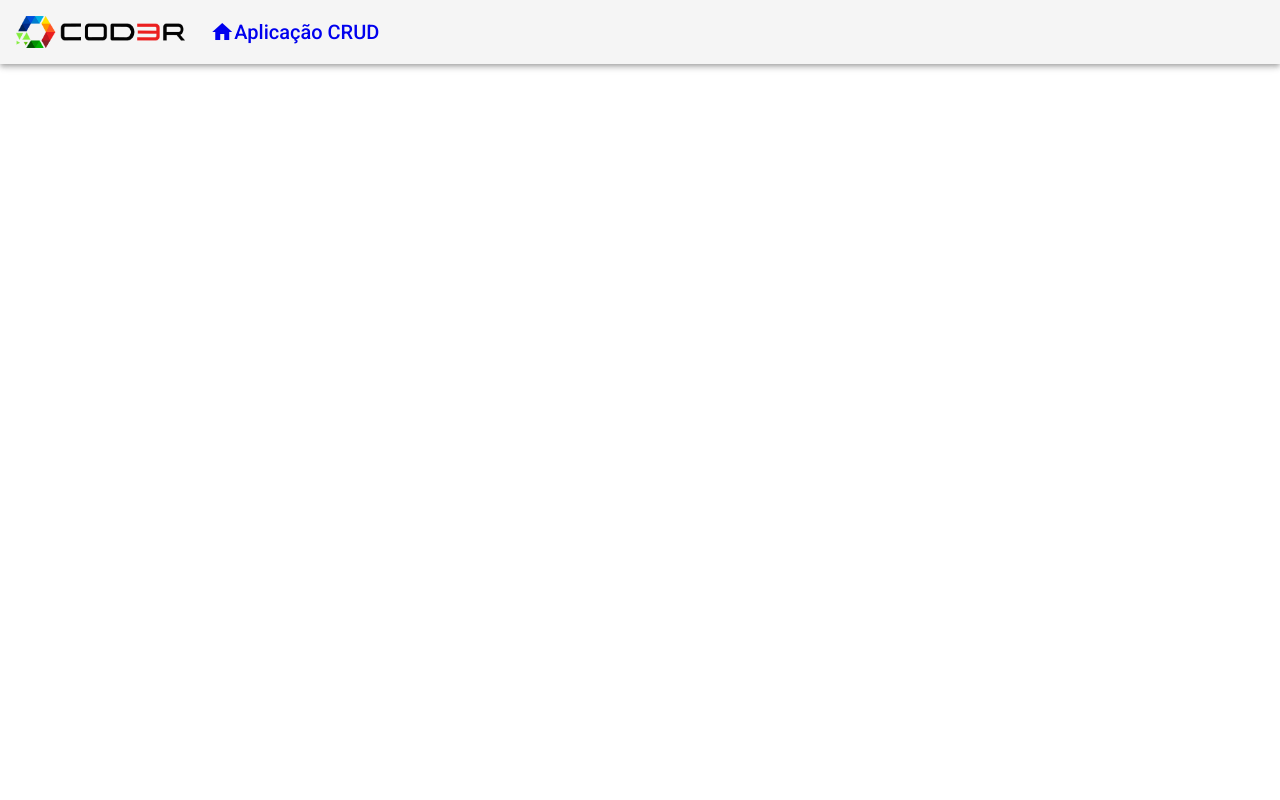
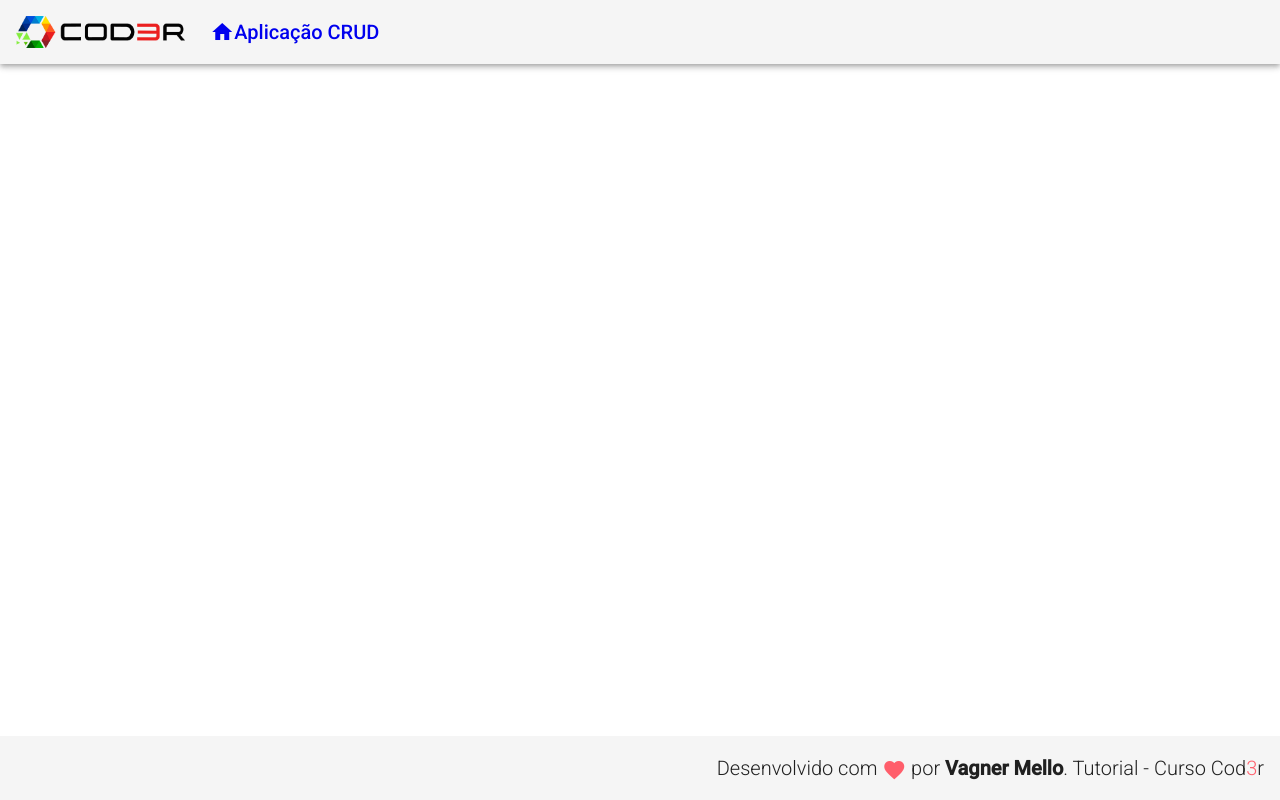
Before and after one commit to vagnerjsmello/Angular9-CRUD, an Angular app in the folder frontend/: page / in a window 1280 px wide. Built offline with nearby package versions, Linux system fonts and the light colour scheme.

Commit message:
Add Footer component

```diff
--- a/frontend/src/app/app.component.html
+++ b/frontend/src/app/app.component.html
@@ -1 +1,2 @@
 <app-header></app-header>
+<app-footer></app-footer>
--- /dev/null
+++ b/frontend/src/app/components/templates/footer/footer.component.css
@@ -0,0 +1,11 @@
+.footer{
+    position: fixed;
+    bottom: 0;
+    display: flex;
+    justify-content: flex-end;
+}
+
+.footer > span {
+    font-weight: 300;
+    font-size: 1.1rm;
+}
--- /dev/null
+++ b/frontend/src/app/components/templates/footer/footer.component.html
@@ -0,0 +1,7 @@
+<mat-toolbar class="footer">
+    <span>
+        Desenvolvido com
+        <i class="material-icons red v-middle">favorite</i>
+        por <strong>Vagner Mello</strong>. Tutorial - Curso Cod<span class="red">3</span>r
+    </span>
+</mat-toolbar>
--- /dev/null
+++ b/frontend/src/app/components/templates/footer/footer.component.ts
@@ -0,0 +1,15 @@
+import { Component, OnInit } from '@angular/core';
+
+@Component({
+  selector: 'app-footer',
+  templateUrl: './footer.component.html',
+  styleUrls: ['./footer.component.css']
+})
+export class FooterComponent implements OnInit {
+
+  constructor() { }
+
+  ngOnInit() {
+  }
+
+}
--- a/frontend/src/styles.css
+++ b/frontend/src/styles.css
@@ -2,3 +2,10 @@
 
 html, body { height: 100%; }
 body { margin: 0; font-family: Roboto, "Helvetica Neue", sans-serif; }
+
+.red {
+    color:rgb(277,94,107);
+}
+.v-middle{
+    vertical-align: middle;
+}
```
Also changed, not shown: frontend/src/app/app.module.ts (+5 -3 lines).
